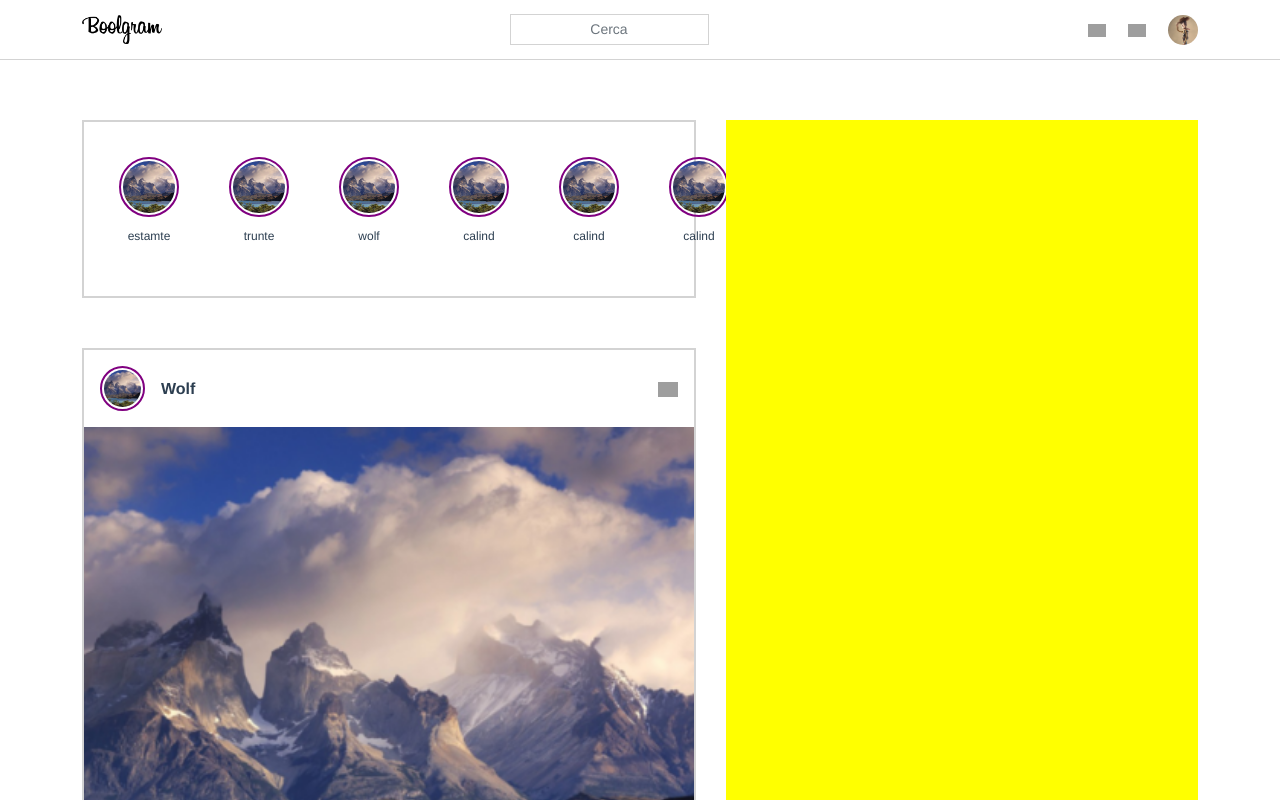
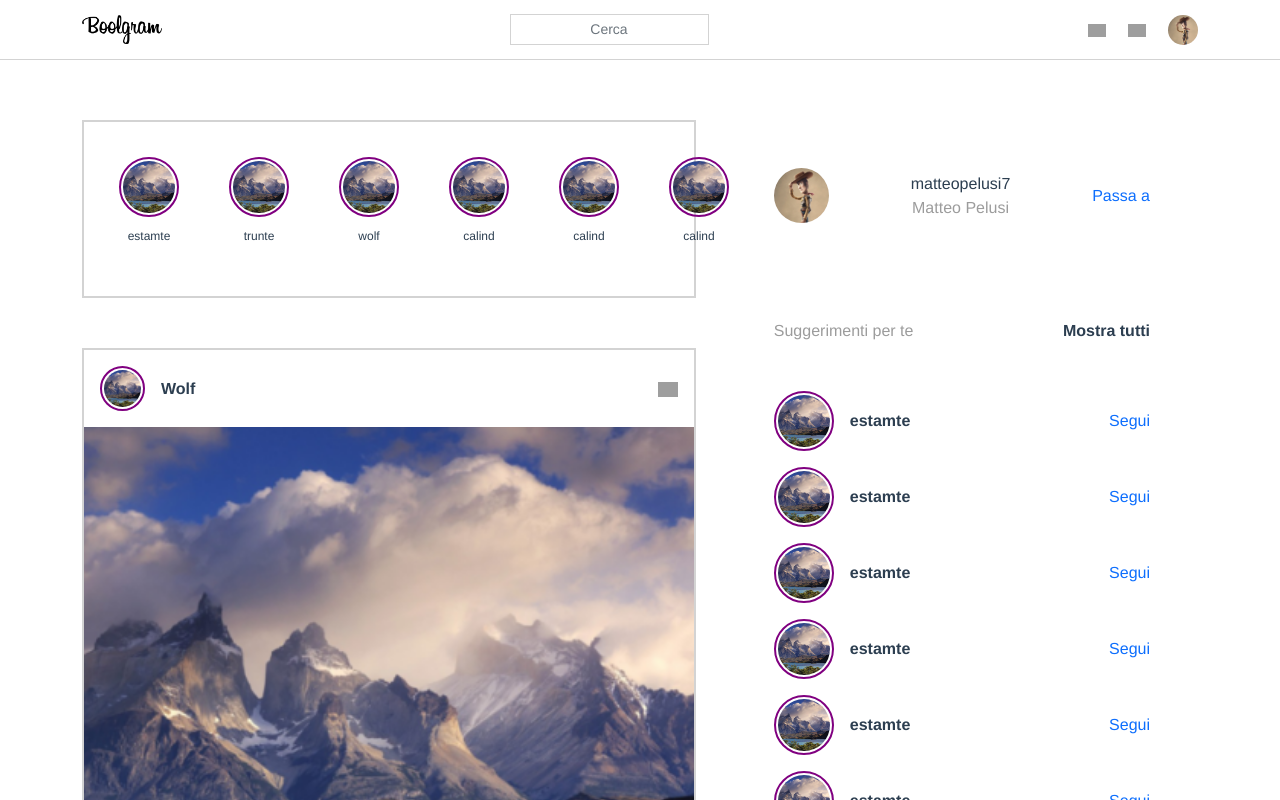
Before and after one commit to matteopelusi7/boolgram, a Vue app: page / in a window 1280 px wide. Shown: the top 800 px of the page. Built offline with nearby package versions, Linux system fonts and the light colour scheme; grey boxes are pictures that could not be loaded; the HTML template or start-up script is replaced by a standard one.

Commit message:
add right content

```diff
--- a/src/components/MainContent.vue
+++ b/src/components/MainContent.vue
@@ -82,7 +82,87 @@
         </div>
 
         <div class="other">
-
+            <div>
+                <ul class="d-flex align-items-center justify-content-between m-0 p-5">
+                    <li>
+                        <img class="img-profile" src="../assets/profile.jpg" width="55px" alt="">
+                    </li>
+                    <li class="d-flex flex-column align-items-center justify-content-center">
+                        <p class="p-0 m-0">matteopelusi7</p>
+                        <p class="p-0 m-0 text-fx">Matteo Pelusi</p>
+                    </li>
+                    <li>
+                        <p class="p-0 m-0 text-primary">Passa a</p>
+                    </li>
+                </ul>
+            </div>
+            <div>
+                <div class="d-flex align-items-center justify-content-between p-5">
+                    <p class="m-0 p-0 text-fx">Suggerimenti per te</p>
+                    <p class="m-0 p-0 fw-bold">Mostra tutti</p>
+                </div>
+                <div>
+                    <ul class="px-5">
+                        <li class="d-flex align-items-center justify-content-between mb-3 p-0">
+                            <div class="gap-3 d-flex align-items-center justify-content-between">
+                                <img class="logo-profile" src="../assets/landscape.png" width="60px" alt="">
+                                <p class="m-0 p-0 fw-bold">estamte</p>
+                            </div>
+                            <div>
+                                <p class="m-0 p-0 text-primary">Segui</p>
+                            </div>
+                        </li>
+                        <li class="d-flex align-items-center justify-content-between mb-3 p-0">
+                            <div class="gap-3 d-flex align-items-center justify-content-between">
+                                <img class="logo-profile" src="../assets/landscape.png" width="60px" alt="">
+                                <p class="m-0 p-0 fw-bold">estamte</p>
+                            </div>
+                            <div>
+                                <p class="m-0 p-0 text-primary">Segui</p>
+                            </div>
+                        </li>
+                        <li class="d-flex align-items-center justify-content-between mb-3 p-0">
+                            <div class="gap-3 d-flex align-items-center justify-content-between">
+                                <img class="logo-profile" src="../assets/landscape.png" width="60px" alt="">
+                                <p class="m-0 p-0 fw-bold">estamte</p>
+                            </div>
+                            <div>
+                                <p class="m-0 p-0 text-primary">Segui</p>
+                            </div>
+                        </li>
+                        <li class="d-flex align-items-center justify-content-between mb-3 p-0">
+                            <div class="gap-3 d-flex align-items-center justify-content-between">
+                                <img class="logo-profile" src="../assets/landscape.png" width="60px" alt="">
+                                <p class="m-0 p-0 fw-bold">estamte</p>
+                            </div>
+                            <div>
+                                <p class="m-0 p-0 text-primary">Segui</p>
+                            </div>
+                        </li>
+                        <li class="d-flex align-items-center justify-content-between mb-3 p-0">
+                            <div class="gap-3 d-flex align-items-center justify-content-between">
+                                <img class="logo-profile" src="../assets/landscape.png" width="60px" alt="">
+                                <p class="m-0 p-0 fw-bold">estamte</p>
+                            </div>
+                            <div>
+                                <p class="m-0 p-0 text-primary">Segui</p>
+                            </div>
+                        </li>
+                        <li class="d-flex align-items-center justify-content-between mb-3 p-0">
+                            <div class="gap-3 d-flex align-items-center justify-content-between">
+                                <img class="logo-profile" src="../assets/landscape.png" width="60px" alt="">
+                                <p class="m-0 p-0 fw-bold">estamte</p>
+                            </div>
+                            <div>
+                                <p class="m-0 p-0 text-primary">Segui</p>
+                            </div>
+                        </li>
+                    </ul>
+                </div>
+            </div>
+            <div class="px-5 mt-5 text-start">
+                <p class="m-0 p-0 text-fx text-uppercase">&copy; Boolgram from Facebook</p>
+            </div>
         </div>
 
     </div>
@@ -168,9 +248,7 @@ li {
 }
 
 .other {
-    background-color: yellow;
     width: 45%;
-    height: 1000px;
 }
 
 </style>
```
